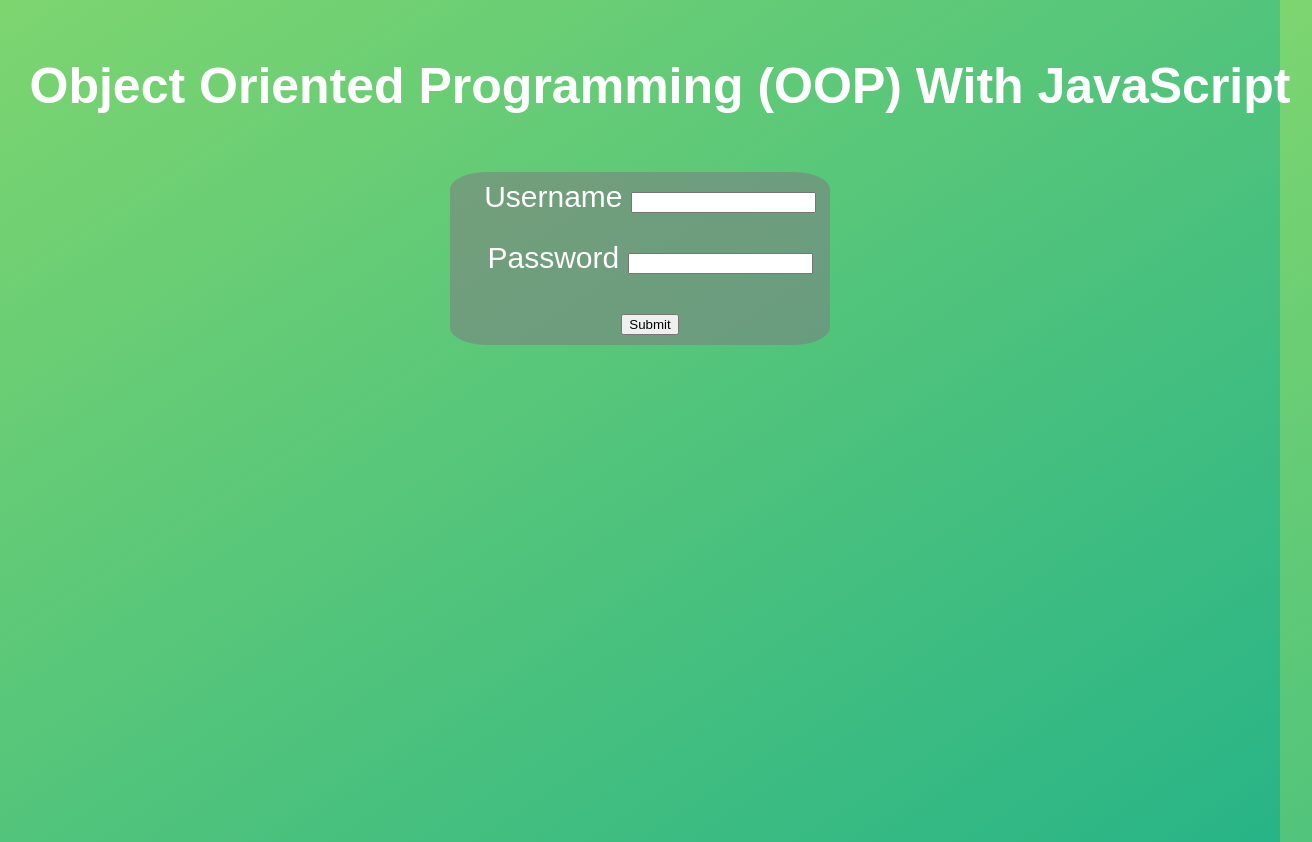
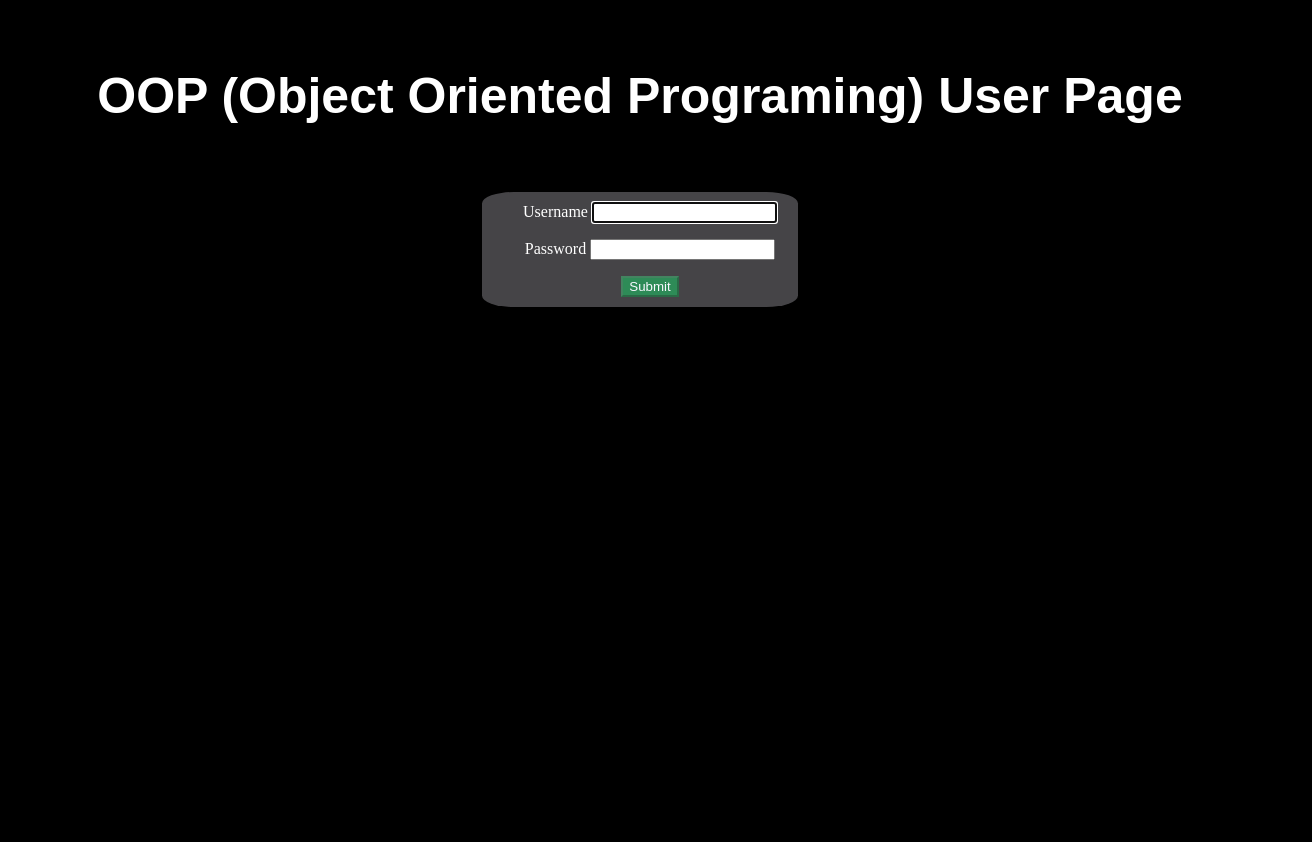
Before and after one commit to ColinBeuttler/userObject, a plain HTML site: page index.html in a window 1280 px wide. Shown: the whole page, 1312 px wide, since content can reach past the window. Drawn offline with Linux system fonts and the light colour scheme.

Commit message:
objectstart

```diff
--- a/index.html
+++ b/index.html
@@ -4,20 +4,20 @@
     <meta charset="UTF-8" />
     <meta name="viewport" content="width=device-width, initial-scale=1.0" />
     <meta http-equiv="X-UA-Compatible" content="ie=edge" />
-    <title>Object Oriented Programming (OOP) With JavaScript</title>
+    <title>OOP (Object Oriented Programing) User Page</title>
     <link rel="stylesheet" href="style.css">
     <script defer src="script.js"></script>
   </head>
   <body>
-    <h1>Object Oriented Programming (OOP) With JavaScript</h1>
+    <h1>OOP (Object Oriented Programing) User Page</h1>
 
 <div class="container">
-  <form>
-      <label for="username">Username</label>
-      <input type="text"><br><br/>
-      <label for="password">Password</label>
-      <input type="text"><br><br/>
-      <input type="submit" value="Submit">
+  <form class="userForm">
+      <label for="username" class="username--Label">Username</label>
+      <input type="text" class="userName--Input" autofocus><br><br/>
+      <label for="password" class="userPassword--Label">Password</label>
+      <input type="password" class="userPassword--Input"><br><br/>
+      <input type="submit" class="submitBtn" value="Submit" disabled>
     </form>
 </div>
 
--- a/script.js
+++ b/script.js
@@ -1,4 +1,23 @@
 'use strict';
 
-let user = document.createElement('input')
-user.setAttribute('username', 'text')
+// html elements
+const formEl = document.querySelector('.userForm')
+const submitEl = document.querySelector('.submitBtn')
+const userNameEl = document.querySelector('.userName--Input')
+const userPasswordEl = document.querySelector('.userPassword--Input')
+
+// object creation
+class UserObj {
+    constructor(userName, userPassword){
+        this.userName = userName
+        this.userPassword = userPassword
+    }
+}
+
+// submit element
+
+// create new user objects
+
+// display new users
+
+// save users in the console
--- a/style.css
+++ b/style.css
@@ -3,22 +3,20 @@ body {
   height: 100vh;
   display: block;
   align-items: center;
-  background: linear-gradient(to top left, #28b487, #7dd56f);
+  /* background: linear-gradient(to top left, #28b487, #7dd56f); */
+  background-color: black;
 }
 h1 {
   font-family: sans-serif;
   font-size: 50px;
   line-height: 1.3;
-  width: 100%;
-  padding: 20px;
+  padding: 30px;
   text-align: center;
   color: white;
 }
 
-form {
+.userForm {
     display:block;
-    font-family: sans-serif;
-  font-size: 30px;
   line-height: 1;
   width: 100%;
   padding: 10px;
@@ -29,8 +27,13 @@ form {
 .container {
     margin: auto;
     align-content: center;
-    width: 30%;
+    width: 25%;
     border-radius: 10%;
     background-color: rgba(126, 124, 130, 0.55);
 
   }
+
+  .submitBtn{
+      color: ghostwhite;
+      background-color: seagreen;
+  }
```
